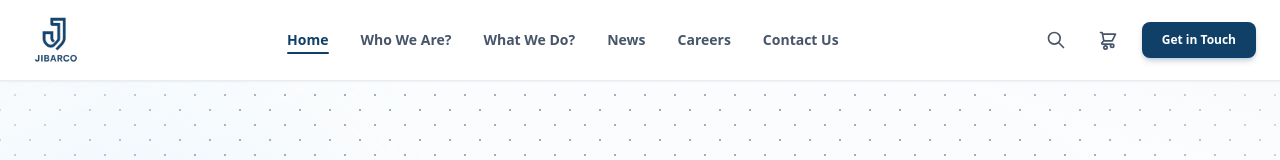
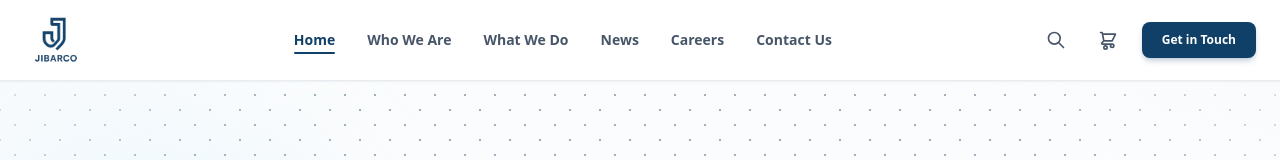
Before and after one commit to hassan-khan-code/jibarco, a React (Create React App) app: page / in a window 1280 px wide. Shown: the top 160 px of the page. Built offline with nearby package versions, Linux system fonts and the light colour scheme.

Commit message:
update nav

```diff
--- a/src/components/Navbar.jsx
+++ b/src/components/Navbar.jsx
@@ -70,14 +70,14 @@ const Navbar = () => {
               onClick={() => handleScrollToSection('who-we-are')}
               className="text-sm font-semibold text-slate-600 hover:text-[#104068] transition-all duration-200 py-1"
             >
-              Who We Are?
+              Who We Are
             </button>
 
             <button
               onClick={() => handleScrollToSection('what-we-do')}
               className="text-sm font-semibold text-slate-600 hover:text-[#104068] transition-all duration-200 py-1"
             >
-              What We Do?
+              What We Do
             </button>
 
             <Link
```
